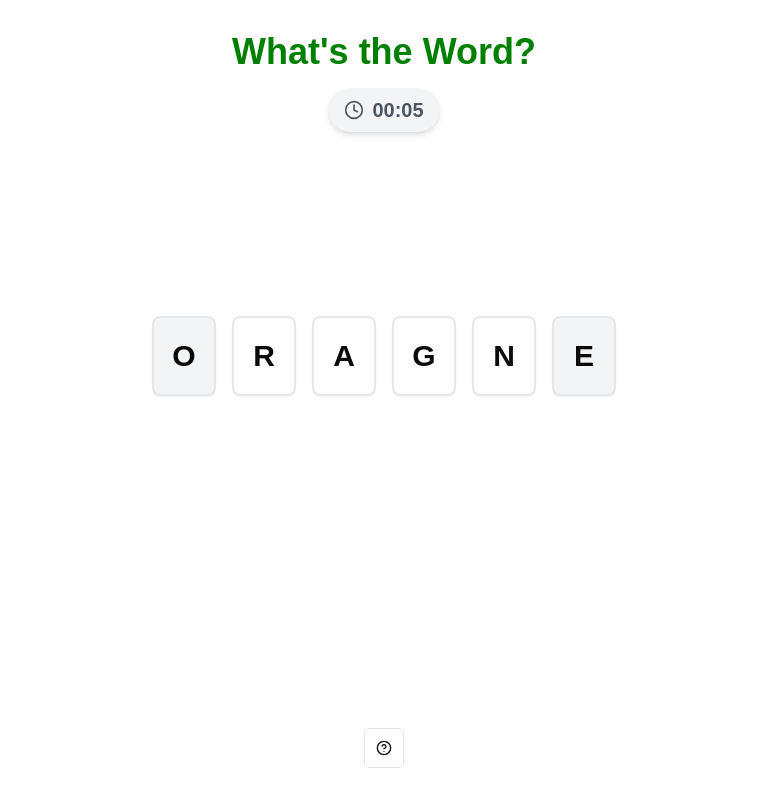
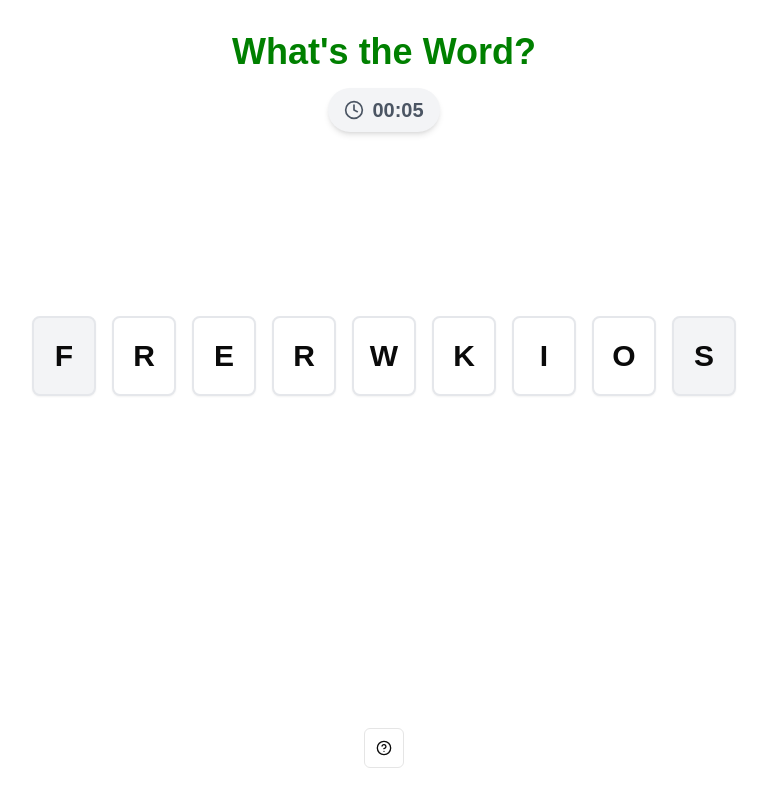
Before and after one commit to cesardg21/whatstheword, a Next.js app: page / in a window 1280 px wide. Shown: the whole page, without its empty margins (256-1023 px from the left). Built offline with nearby package versions, Linux system fonts and the light colour scheme.

Commit message:
randomize order of words coming back from dictionary

```diff
--- a/app/components/DraggableWords.tsx
+++ b/app/components/DraggableWords.tsx
@@ -20,7 +20,11 @@ interface DictionaryEntry {
 }
 
 const DraggableWords: React.FC = () => {
-  const words = useMemo(() => dictionary.map(entry => entry.word), [])
+  const randomizedDictionary = useMemo(() => {
+    return [...dictionary].sort(() => Math.random() - 0.5)
+  }, [])
+
+  const words = useMemo(() => randomizedDictionary.map(entry => entry.word), [randomizedDictionary])
   const [currentWordIndex, setCurrentWordIndex] = useState(0)
   const [items, setItems] = useState<LetterItem[]>([])
   const [isCorrect, setIsCorrect] = useState(false)
@@ -74,8 +78,8 @@ const DraggableWords: React.FC = () => {
     setIsCorrect(false)
     setTimer(0)
     setIsTimerRunning(true)
-    setCurrentHint(dictionary[currentWordIndex].hint)
-  }, [currentWordIndex, words])
+    setCurrentHint(randomizedDictionary[currentWordIndex].hint)
+  }, [currentWordIndex, words, randomizedDictionary])
 
   useEffect(() => {
     const currentWord = items.map(item => item.letter).join('')
```
